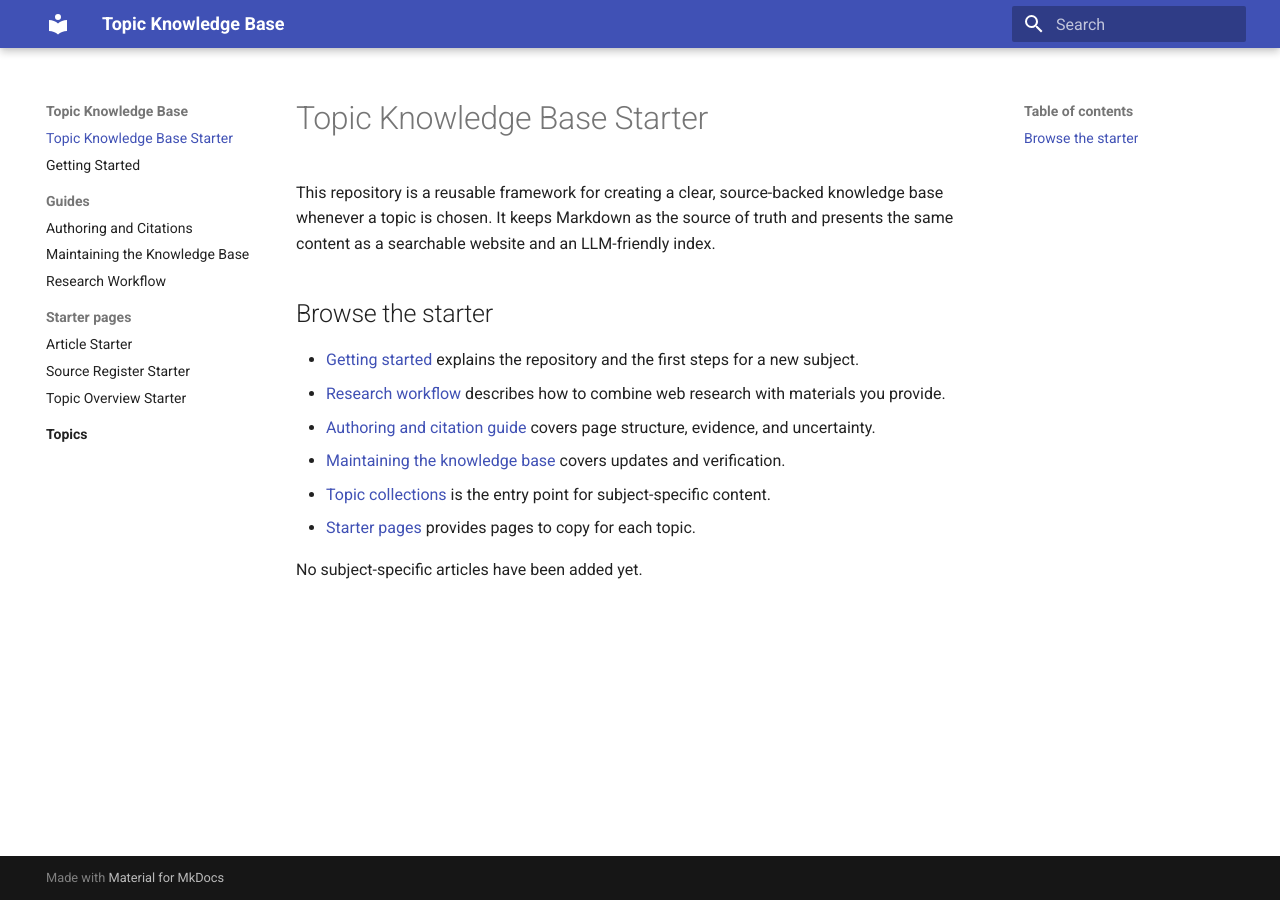
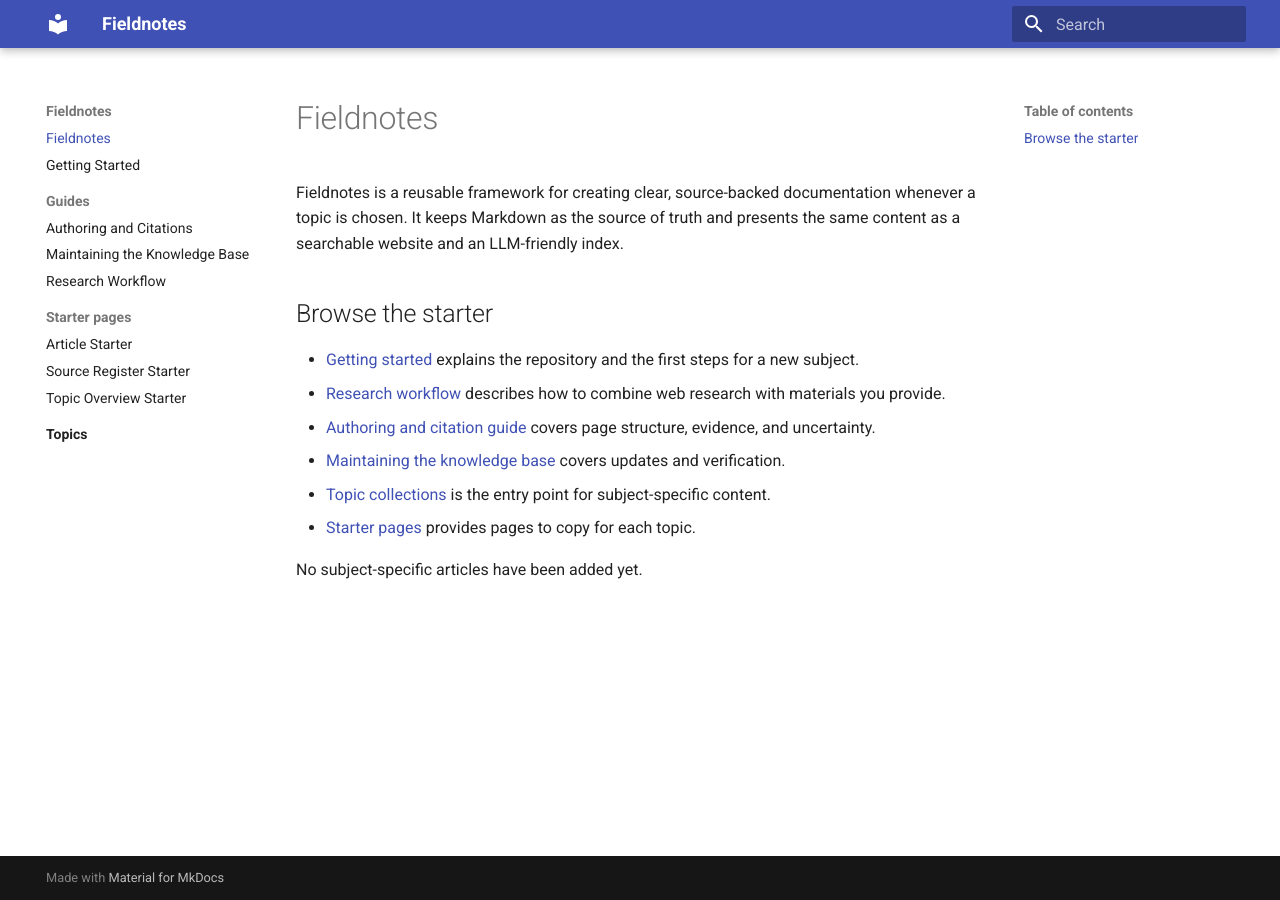
Before and after one commit to eriic-builds/fieldnotes, an MkDocs documentation site: the page built from docs/index.md, in a window 1280 px wide. Built offline with MkDocs 1.6.1 and Material for MkDocs 9.7.7, drawn with Linux system fonts in a browser that asks for light colours.

Commit message:
Rename project to Fieldnotes

```diff
--- a/README.md
+++ b/README.md
@@ -1,6 +1,6 @@
-# Topic Knowledge Base Starter
+# Fieldnotes
 
-A reusable starter for building a focused, source-backed knowledge base on any subject. Markdown is the source of truth: the same pages are presented as a searchable website and listed in the LLM-oriented `llms.txt` index.
+Fieldnotes is a reusable home for focused, source-backed documentation on any subject. Markdown is the source of truth: the same pages are presented as a searchable website and listed in the LLM-oriented `llms.txt` index.
 
 ## How it works
 
@@ -9,7 +9,7 @@ A reusable starter for building a focused, source-backed knowledge base on any s
 - **Markdown powers both experiences.** MkDocs turns the pages into a browsable site with navigation and search. `scripts/build_llms.py` creates the repository-root `llms.txt` index from those same pages for LLM tools.
 - **Checks catch drift.** `scripts/validate.py` checks page metadata, local links, and whether `llms.txt` matches the Markdown files. The strict MkDocs build catches documentation-site problems.
 
-The starter currently has shared guidance and examples, but no subject-specific knowledge. It does not automatically crawl or refresh sources: research, citation, and review happen as part of each topic update.
+Fieldnotes currently has shared guidance and examples, but no subject-specific knowledge. It does not automatically crawl or refresh sources: research, citation, and review happen as part of each topic update.
 
 ## How to use it with Copilot
 
--- a/docs/index.md
+++ b/docs/index.md
@@ -1,12 +1,12 @@
 ---
-title: Topic Knowledge Base Starter
+title: Fieldnotes
 topic: knowledge-base
 last_updated: 2026-09-25
 ---
 
-# Topic Knowledge Base Starter
+# Fieldnotes
 
-This repository is a reusable framework for creating a clear, source-backed knowledge base whenever a topic is chosen. It keeps Markdown as the source of truth and presents the same content as a searchable website and an LLM-friendly index.
+Fieldnotes is a reusable framework for creating clear, source-backed documentation whenever a topic is chosen. It keeps Markdown as the source of truth and presents the same content as a searchable website and an LLM-friendly index.
 
 ## Browse the starter
 
--- a/llms.txt
+++ b/llms.txt
@@ -1,10 +1,10 @@
-# Topic Knowledge Base
+# Fieldnotes
 
 > Markdown source files for a reusable, source-backed knowledge base. The searchable website is rendered from these files.
 
 ## Documents
 
-- [Topic Knowledge Base Starter](docs/index.md)
+- [Fieldnotes](docs/index.md)
 - [Getting Started](docs/getting-started.md)
 - [Authoring and Citations](docs/guides/authoring.md)
 - [Maintaining the Knowledge Base](docs/guides/maintenance.md)
--- a/mkdocs.yml
+++ b/mkdocs.yml
@@ -1,4 +1,4 @@
-site_name: Topic Knowledge Base
+site_name: Fieldnotes
 site_description: A searchable knowledge base generated from source-backed Markdown.
 docs_dir: docs
 site_dir: site
```
Also changed, not shown: 1 other file.
